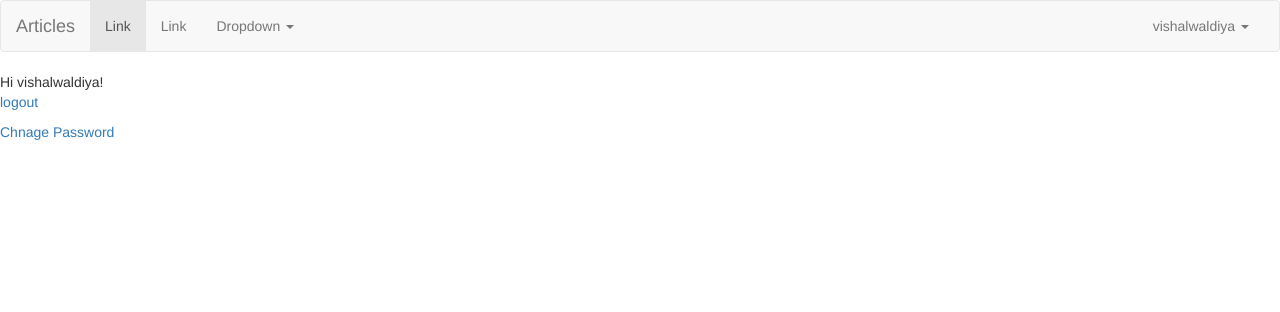
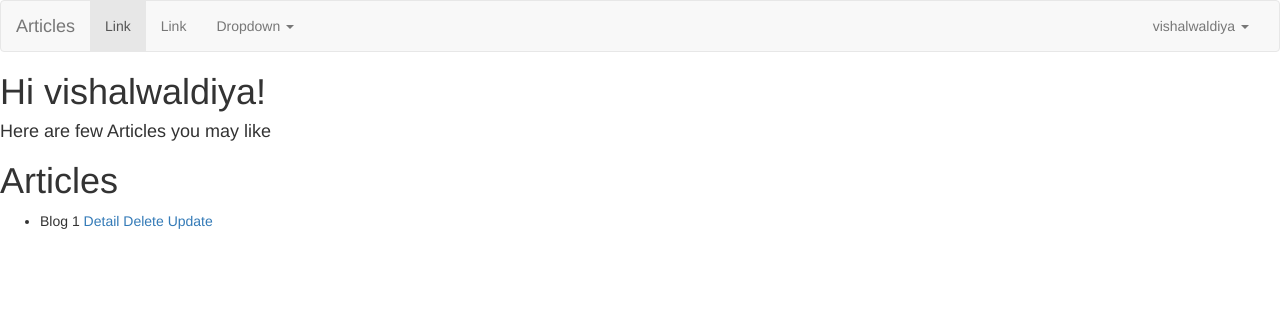
Before and after one commit to VishalWaldiya/DjangoUserPractice, a Django app: page / in a window 1280 px wide. Shown: the top 312 px of the page. Run offline with Django 3.2, Linux system fonts and the light colour scheme; a user stored in the database is signed in; data comes from the database, SQL or seed files in the repository; both versions use the stored data as it was after the commit; some libraries are stand-ins or nearby versions.

Commit message:
articles added in dashboard page

```diff
--- a/account/backends.py
+++ b/account/backends.py
@@ -1,6 +1,6 @@
 import inspect
 import warnings
-
+from django.db.models import Q
 from django.contrib.auth import get_user_model
 from django.contrib.auth.models import Permission
 from django.utils.deprecation import RemovedInDjango31Warning
--- a/account/templates/home.html
+++ b/account/templates/home.html
@@ -4,10 +4,9 @@
 
 {% block content %}
 {% if user.is_authenticated %}
-  Hi {{ user.username }}!
-  {{session}}
-  <p><a href="{% url 'logout' %}">logout</a></p>
-  <a href="{% url 'account:change_password'%}">Chnage Password</a>
+  <h1>Hi {{ user.username }}!</h1>
+  <h4>Here are few Articles you may like</h4>
+  {% include 'articles/article-list.html' %}
 {% else %}
   <p>You are not logged in</p>
   <div>
--- /dev/null
+++ b/articles/templates/articles/article-list.html
@@ -0,0 +1,12 @@
+<h1>Articles</h1>
+	<ul>
+		{% for article in object_list %}
+		<li>{{article.name}}
+			<a href="/article-detail/{{article.id}}">Detail</a>
+			<a href="/article-delete/{{article.id}}">Delete</a>
+			<a href="/article-update/{{article.id}}">Update</a>
+		</li>
+	{% empty %}
+	<li>No articles yet.</li>
+	{% endfor %}
+	</ul>
--- a/blog/views.py
+++ b/blog/views.py
@@ -3,12 +3,19 @@ from django.views.generic.base import TemplateView
 from django.views.generic.edit import CreateView,DeleteView,UpdateView
 from django.views.generic.list import ListView
 from django.views.generic.detail import DetailView
+from django.contrib.auth.mixins import LoginRequiredMixin
+from articles.models import Article
+from django.db.models import Q
 
-from articles.models import Article
+class Dashboard(LoginRequiredMixin,TemplateView):
+    template_name = "home.html"
 
+    def get_context_data(self, **kwargs):
+        context = super(Dashboard, self).get_context_data(**kwargs)
+        articles = Article.objects.filter(Q(tags__icontains=self.request.user.preferences)|Q(category__icontains=self.request.user.preferences))
+        context['object_list'] = articles
+        return context
 
-class Dashboard(TemplateView):
-    template_name = "home.html"
 
 class ArticleCreateView(CreateView):
     model = Article
```
Also changed, not shown: articles/templates/articles/article_detail.html (+11 -2 lines), articles/templates/articles/article_list.html (+1 -12 lines), dbnew2.sqlite3.
